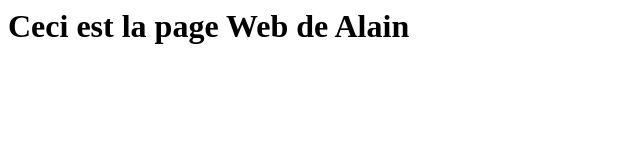
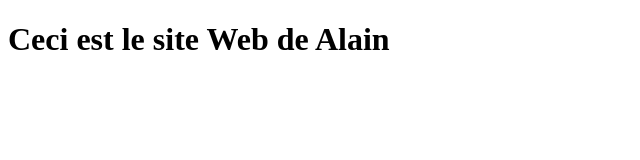
Before and after one commit to alainlochen/alainlochen.github.io, a plain HTML site: page index.html in a window 1280 px wide. Shown: the whole page, without its empty margins (0-640 px from the left). Drawn offline with Linux system fonts and the light colour scheme.

Commit message:
Update index.html

```diff
--- a/index.html
+++ b/index.html
@@ -1 +1,9 @@
-<h1>Ceci est la page Web de Alain</h1>
+<!DOCTYPE html>
+<html>
+  <head>
+    <title>Page de Alain</title>
+  </head>
+  <body>
+    <h1>Ceci est le site Web de Alain</h1>
+  </body>
+</html>
```
